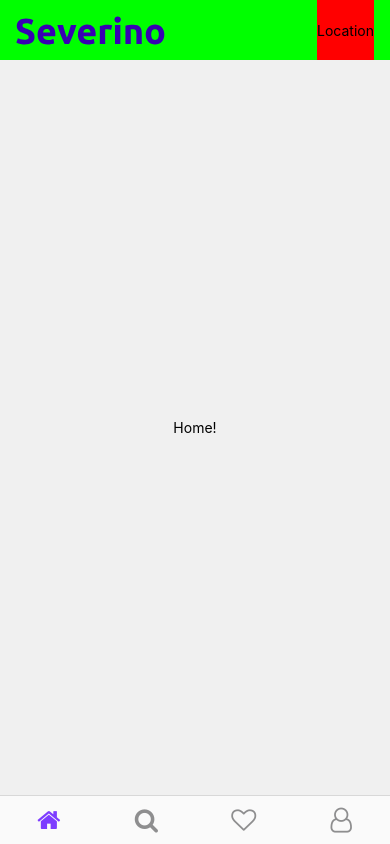
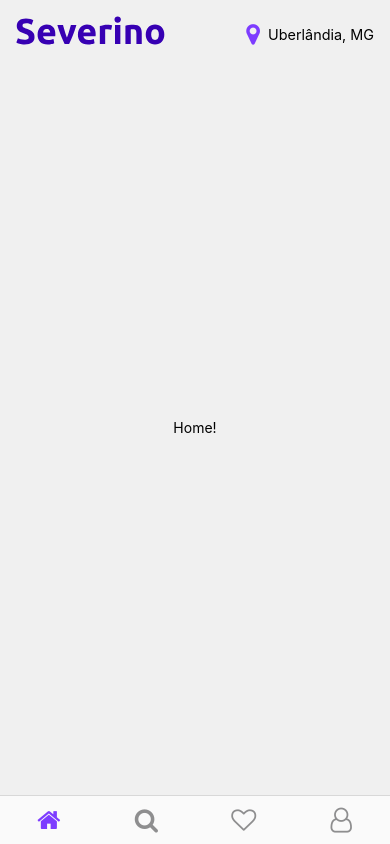
Before and after one commit to gabrielmendes98/severino-clients-app, a React Native app: screen / in a window 390 px wide. Built offline with nearby package versions, Linux system fonts and the light colour scheme.

Commit message:
add theme fontsize, improve header and add layout to other screens

```diff
--- a/src/common/styles/theme.js
+++ b/src/common/styles/theme.js
@@ -9,6 +9,7 @@ const theme = {
     },
   },
   spacing: size => size * 8,
+  fontSize: size => size * 12,
 };
 
 export default theme;
--- /dev/null
+++ b/src/components/Header/index.jsx
@@ -0,0 +1,29 @@
+import React from 'react';
+import { View, Text, TouchableOpacity } from 'react-native';
+import FontAwesomeIcons from 'react-native-vector-icons/FontAwesome';
+import theme from 'common/styles/theme';
+import Logo from 'components/Icons/Logo';
+import styles from './style';
+
+const Header = () => (
+  <View style={styles.header}>
+    <Logo />
+    <View>
+      <TouchableOpacity
+        onPress={() => {
+          console.log('dale');
+        }}
+        style={styles.location}
+      >
+        <FontAwesomeIcons
+          color={theme.palette.primary.main}
+          name="map-marker"
+          size={theme.fontSize(2)}
+        />
+        <Text style={styles.locationText}>Uberlândia, MG</Text>
+      </TouchableOpacity>
+    </View>
+  </View>
+);
+
+export default Header;
--- /dev/null
+++ b/src/components/Header/style.js
@@ -0,0 +1,27 @@
+import { StyleSheet } from 'react-native';
+import theme from 'common/styles/theme';
+
+const styles = StyleSheet.create({
+  header: {
+    alignItems: 'center',
+    // backgroundColor: '#00FF00',
+    flexDirection: 'row',
+    height: 60,
+    justifyContent: 'space-between',
+    paddingHorizontal: theme.spacing(2),
+  },
+  location: {
+    alignItems: 'center',
+    // backgroundColor: '#FF0000',
+    flexDirection: 'row',
+    height: '100%',
+    justifyContent: 'center',
+    paddingTop: theme.spacing(1),
+  },
+  locationText: {
+    fontSize: theme.fontSize(1.2),
+    marginLeft: theme.spacing(1),
+  },
+});
+
+export default styles;
--- a/src/components/Main/index.jsx
+++ b/src/components/Main/index.jsx
@@ -1,43 +1,16 @@
 import React from 'react';
 import PropTypes from 'prop-types';
-import { View, Text, StyleSheet } from 'react-native';
 import { SafeAreaView } from 'react-native-safe-area-context';
-import theme from 'common/styles/theme';
-import Logo from 'components/Icons/Logo';
+import Header from 'components/Header';
+import styles from './style';
 
 const Main = ({ children }) => (
   <SafeAreaView style={styles.container}>
-    <View style={styles.header}>
-      <Logo />
-      <View style={styles.location}>
-        <Text>Location</Text>
-      </View>
-    </View>
+    <Header />
 
     {children}
   </SafeAreaView>
 );
-
-const styles = StyleSheet.create({
-  container: {
-    backgroundColor: theme.palette.background.main,
-    flex: 1,
-  },
-  header: {
-    alignItems: 'center',
-    backgroundColor: '#00FF00',
-    flexDirection: 'row',
-    height: 60,
-    justifyContent: 'space-between',
-    paddingHorizontal: theme.spacing(2),
-  },
-  location: {
-    alignItems: 'center',
-    backgroundColor: '#FF0000',
-    height: '100%',
-    justifyContent: 'center',
-  },
-});
 
 Main.propTypes = {
   children: PropTypes.node.isRequired,
--- /dev/null
+++ b/src/components/Main/style.js
@@ -0,0 +1,11 @@
+import { StyleSheet } from 'react-native';
+import theme from 'common/styles/theme';
+
+const styles = StyleSheet.create({
+  container: {
+    backgroundColor: theme.palette.background.main,
+    flex: 1,
+  },
+});
+
+export default styles;
--- a/src/navigation/routes/favorites.js
+++ b/src/navigation/routes/favorites.js
@@ -1,11 +1,13 @@
 import React from 'react';
 import FontAwesomeIcons from 'react-native-vector-icons/FontAwesome';
 import Favorites from 'screens/Favorites';
+import Main from 'components/Main';
 
 const favoritesRoutes = [
   {
     name: 'Favoritos',
     component: Favorites,
+    layout: Main,
     options: {
       tabBarIcon: ({ color, size }) => (
         <FontAwesomeIcons color={color} name="heart-o" size={size} />
--- a/src/navigation/routes/profile.js
+++ b/src/navigation/routes/profile.js
@@ -1,11 +1,13 @@
 import React from 'react';
 import FontAwesomeIcons from 'react-native-vector-icons/FontAwesome';
 import Profile from 'screens/Profile';
+import Main from 'components/Main';
 
 const profileRoutes = [
   {
     name: 'Perfil',
     component: Profile,
+    layout: Main,
     options: {
       tabBarIcon: ({ color, size }) => (
         <FontAwesomeIcons color={color} name="user-o" size={size} />
--- a/src/navigation/routes/search.js
+++ b/src/navigation/routes/search.js
@@ -1,11 +1,13 @@
 import React from 'react';
 import FontAwesomeIcons from 'react-native-vector-icons/FontAwesome';
 import Search from 'screens/Search';
+import Main from 'components/Main';
 
 const searchRoutes = [
   {
     name: 'Buscar',
     component: Search,
+    layout: Main,
     options: {
       tabBarIcon: ({ color, size }) => (
         <FontAwesomeIcons color={color} name="search" size={size} />
```
